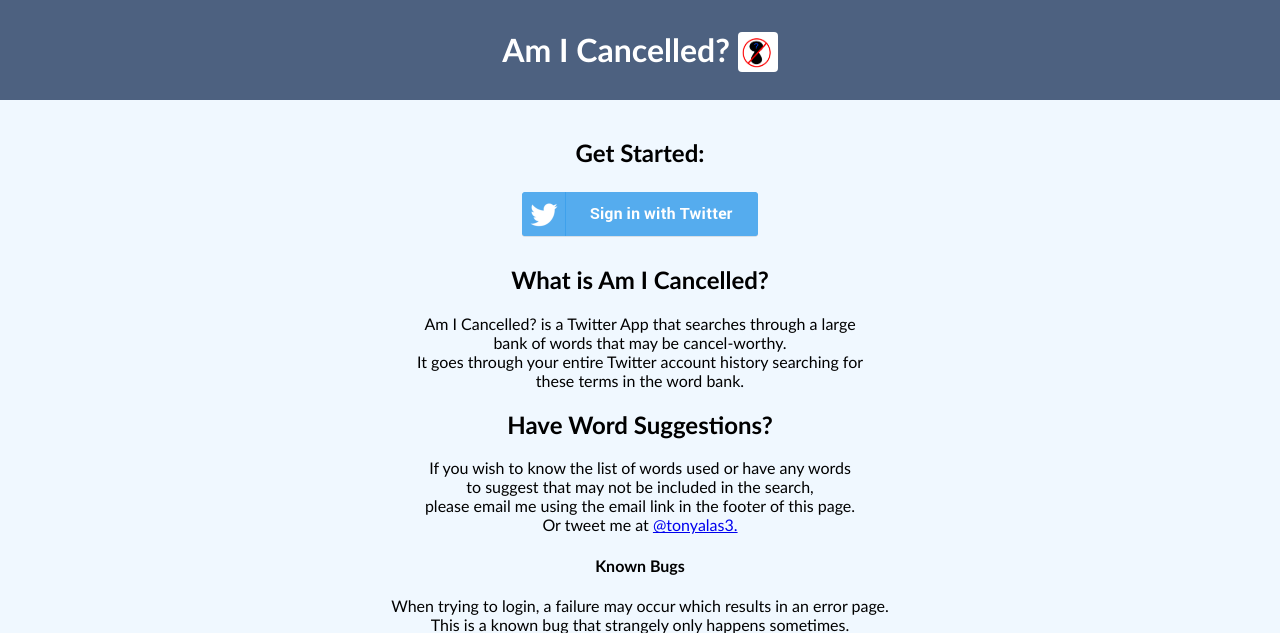
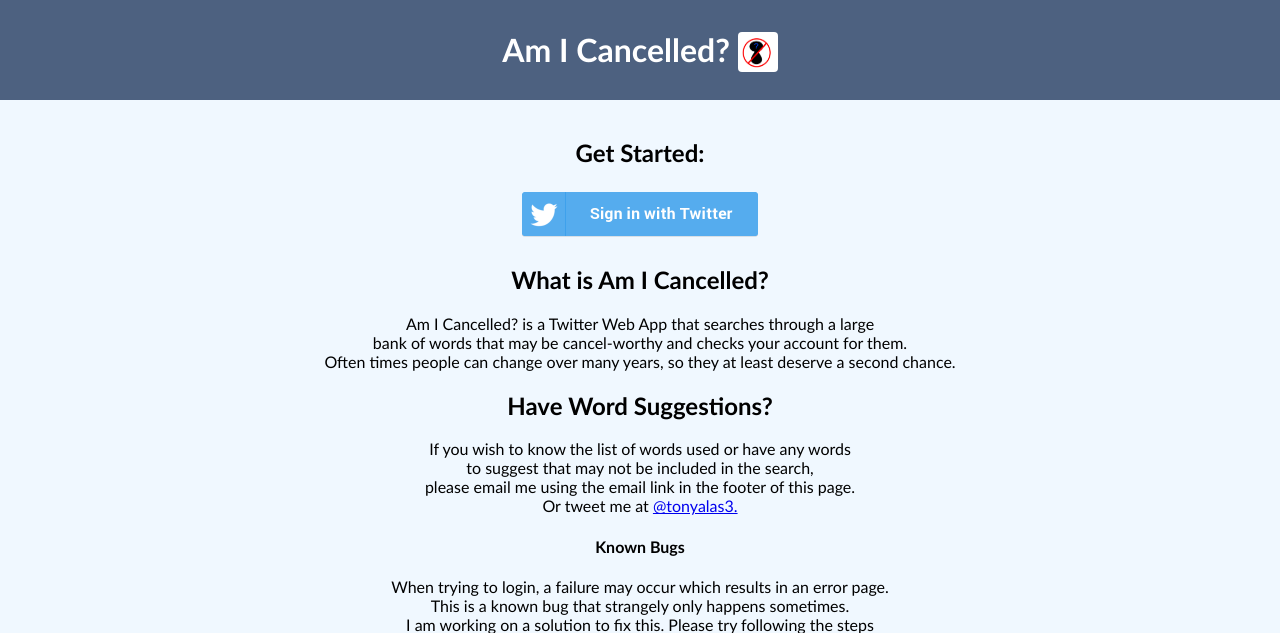
Before and after one commit to tonyalas/AmICancelled, a Flask app: template templates/cancelMe.html in a window 1280 px wide. Shown: the top 633 px of the page. Run offline with Flask 2, Linux system fonts and the light colour scheme; the template is opened without the code that fills it, so the values that code supplies are empty; some libraries are stand-ins or nearby versions.

Commit message:
made it better

```diff
--- a/main.py
+++ b/main.py
@@ -230,15 +230,22 @@ def delete_tweet():
     access_token_secret = user_store['access_token_secret']
 
     # create an instance of the twitter-python API
-    api = twitter.Api(consumer_key=consumer_key, consumer_secret=consumer_secret, access_token_key=access_token, access_token_secret=access_token_secret) # python-twitter
+    #api = twitter.Api(consumer_key=consumer_key, consumer_secret=consumer_secret, access_token_key=access_token, access_token_secret=access_token_secret) # python-twitter
 
     # for debugging purposes, output the tweet that was deleted
     print(tweets_ids_global[tweet_number])
+    # assign the chosen tweet status_id to this variable
     deleteTweetID = tweets_ids_global[tweet_number]
     print(tweets_global[tweet_number])
+
+    # this is the url used to call the destroy API and have the status_id vary depending on what tweet the user has chosen
+    delete_endpoint = 'https://api.twitter.com/1.1/statuses/destroy/%s.json' % (deleteTweetID)
+    # the header necessary for the
+    headers = {"Authorization":"Bearer AAAAAAAAAAAAAAAAAAAAALyrDAEAAAAAmy%2F1oHMkGuirodRGpXt1SorL3mU%3DGN4H2cLxc2jQad2s7yCxNpiOxVRmfwQQ1nnVDmJrgUnkph0prS", "Content-Type": "application/json"}
     # try to delete the tweet
     try:
-        api.DestroyStatus(deleteTweetID)
+        #api.DestroyStatus(deleteTweetID)
+        delete_response = requests.post(delete_endpoint)
     # if user tries to delete tweet twice, catch the error and send them to the error page
     except twitter.error.TwitterError as e:
         print("Twitter error raised. Given reason: %s" % str(e))
@@ -249,3 +256,5 @@ def delete_tweet():
 
 if __name__ == "__main__":
     app.run(threaded=True)
+    # this is how they use the api variable in the python-twitter documentation examples
+    #api = twitter.Api(consumer_key=consumer_key, consumer_secret=consumer_secret, access_token_key=access_token, access_token_secret=access_token_secret)
--- a/templates/cancelMe.html
+++ b/templates/cancelMe.html
@@ -31,7 +31,7 @@
 
             <h2>What is Am I Cancelled?</h2>
             <p id="main_text">
-                Am I Cancelled? is a Twitter App that searches through a large <br>bank of words that may be cancel-worthy. <br> It goes through your entire Twitter account history searching for<br> these terms in the word bank.
+                Am I Cancelled? is a Twitter Web App that searches through a large <br>bank of words that may be cancel-worthy and checks your account for them. <br> Often times people can change over many years, so they at least deserve a second chance.
                 <br>
             </p>
             <h2>Have Word Suggestions?</h2>
```
